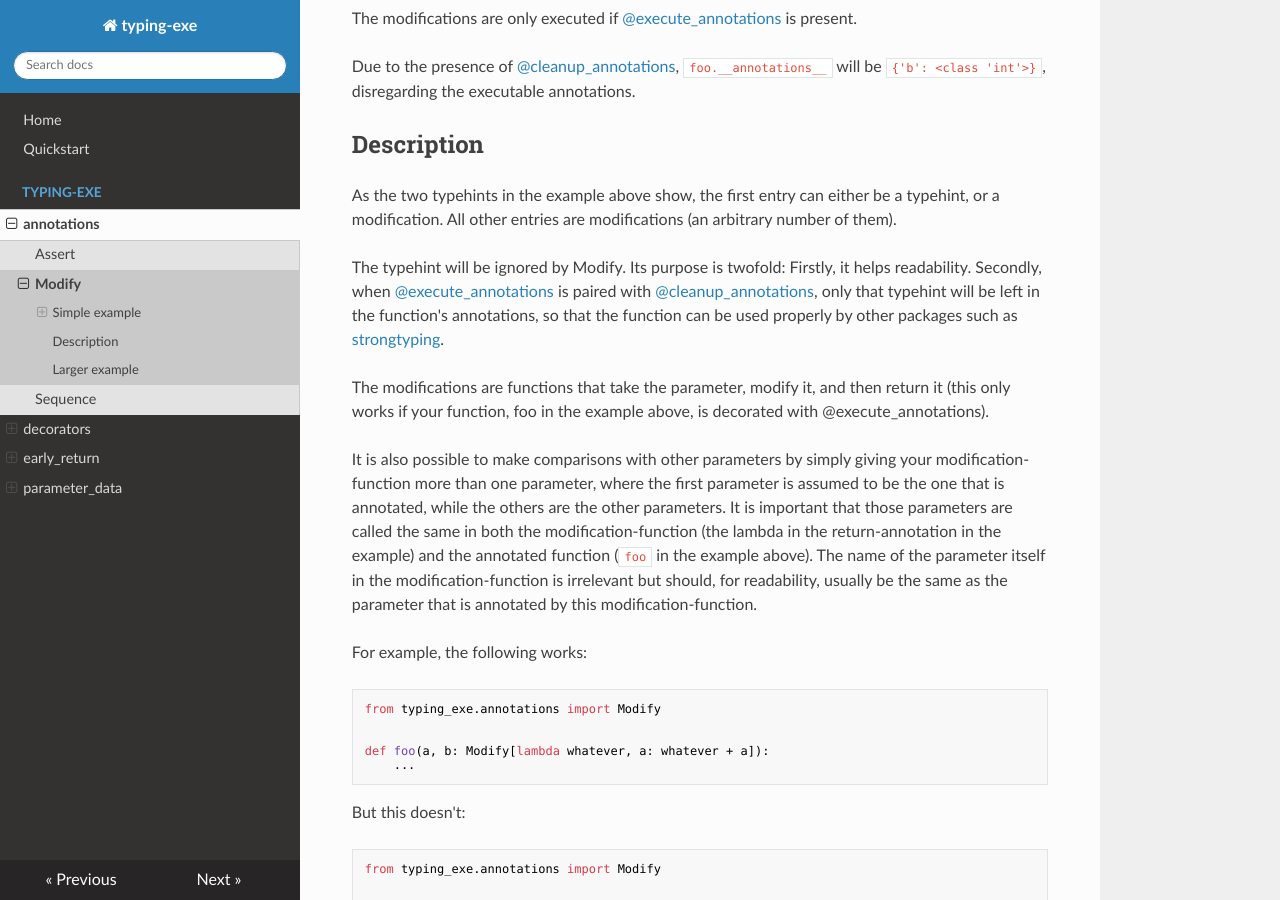
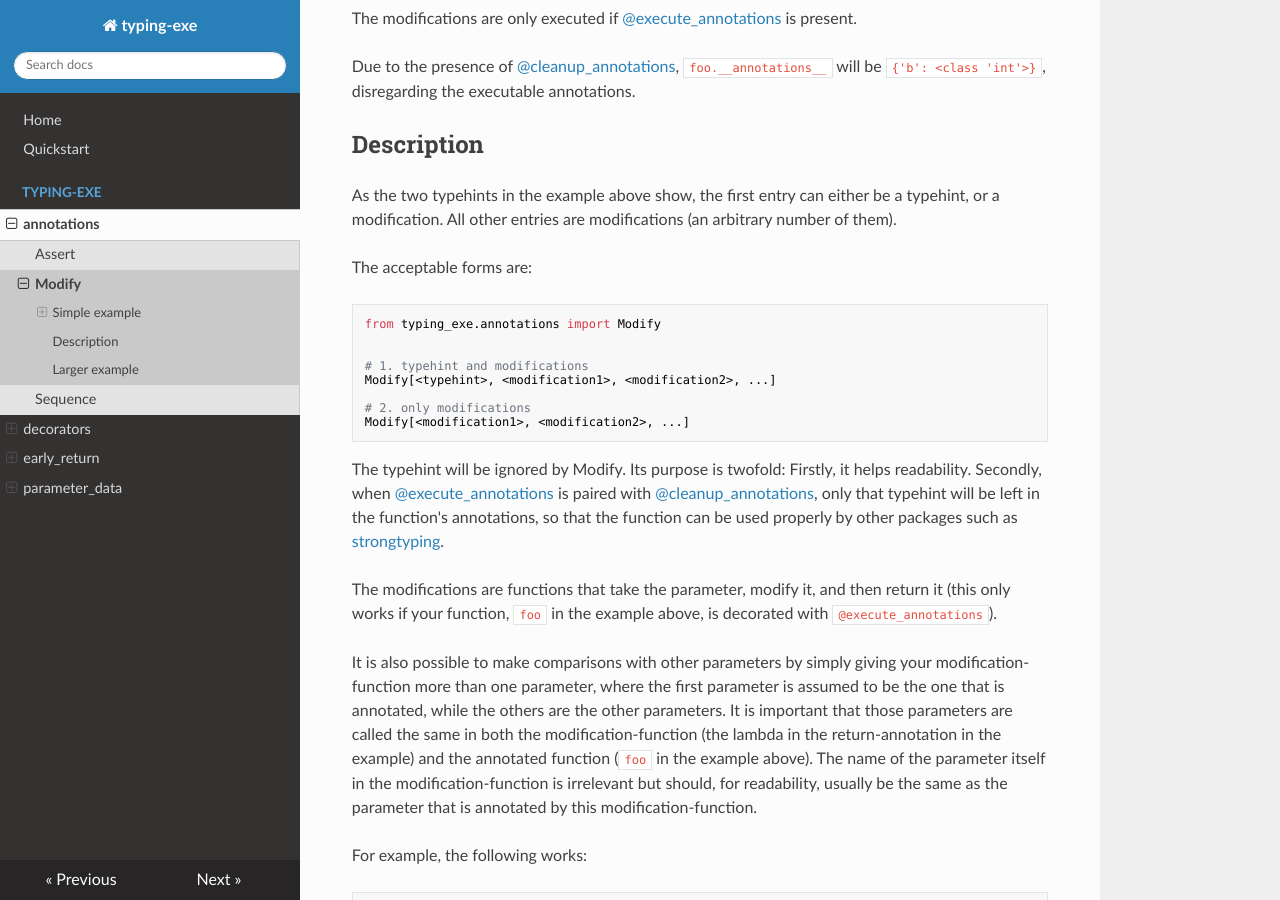
Before and after one commit to snimu/typing-exe, an MkDocs documentation site: the page built from docs/modify.md, in a window 1280 px wide and 900 px high, scrolled down 834 px. Built offline with MkDocs 1.6.1, drawn with Linux system fonts in a browser that asks for light colours; nearby versions of some CDN libraries; some of the changed text lies outside the part shown.

Commit message:
update documentation

````diff
--- a/docs/modify.md
+++ b/docs/modify.md
@@ -43,6 +43,19 @@ Due to the presence of [@cleanup_annotations](https://snimu.github.io/typing-exe
 As the two typehints in the example above show, the first entry can either be a typehint,
 or a modification. All other entries are modifications (an arbitrary number of them).
 
+The acceptable forms are:
+
+```python
+from typing_exe.annotations import Modify
+
+
+# 1. typehint and modifications
+Modify[<typehint>, <modification1>, <modification2>, ...]
+
+# 2. only modifications
+Modify[<modification1>, <modification2>, ...]
+```
+
 The typehint will be ignored by Modify. Its purpose is twofold: Firstly, it helps readability.
 Secondly, when [@execute_annotations](https://snimu.github.io/typing-exe/execute_annotations/)
 is paired with [@cleanup_annotations](https://snimu.github.io/typing-exe/cleanup_annotations/),
@@ -51,8 +64,8 @@ properly by other packages such as [strongtyping](https://github.com/FelixTheC/s
 
 The modifications are functions that
 take the parameter, modify it, and then return it
-(this only works if your function, foo in the example above, is decorated with
-@execute_annotations).
+(this only works if your function, `foo` in the example above, is decorated with
+`@execute_annotations`).
 
 It is also possible to make comparisons with other parameters by simply giving your modification-function
 more than one parameter, where the first parameter is assumed to be the one that is annotated,
@@ -139,7 +152,7 @@ class Model2(torch.nn.Module):
         ...
 
 
-# Model3 and Model4 use a dataloader that already returns torch.tensors
+# Model3 and Model4 use a DataLoader that already returns torch.tensors
 class Model3(torch.nn.Module):
     @execute_annotations
     def forward(self, x: Modify[torch.tensor, normalize]):
````
Also changed, not shown: docs/assert.md (+15 -2 lines).
